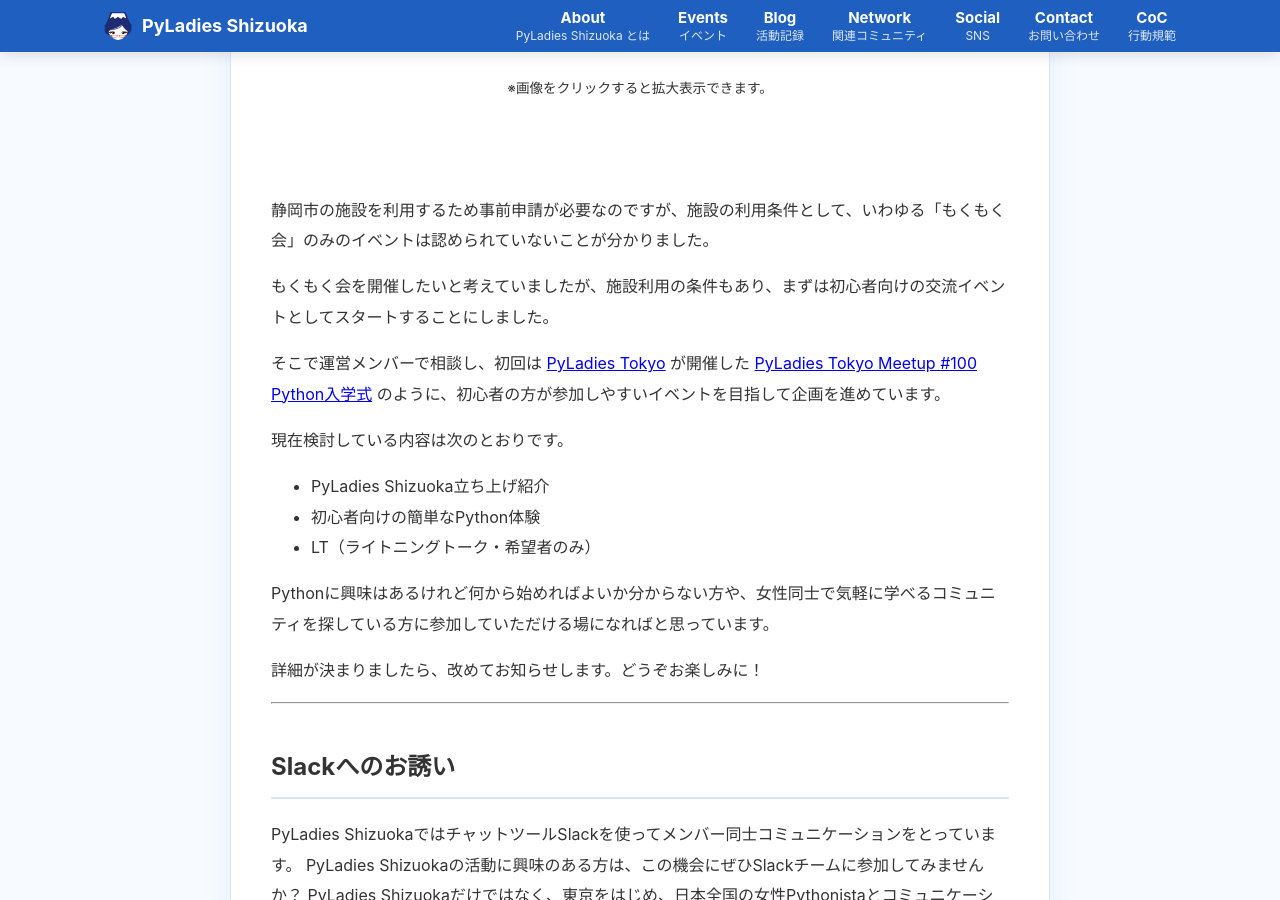
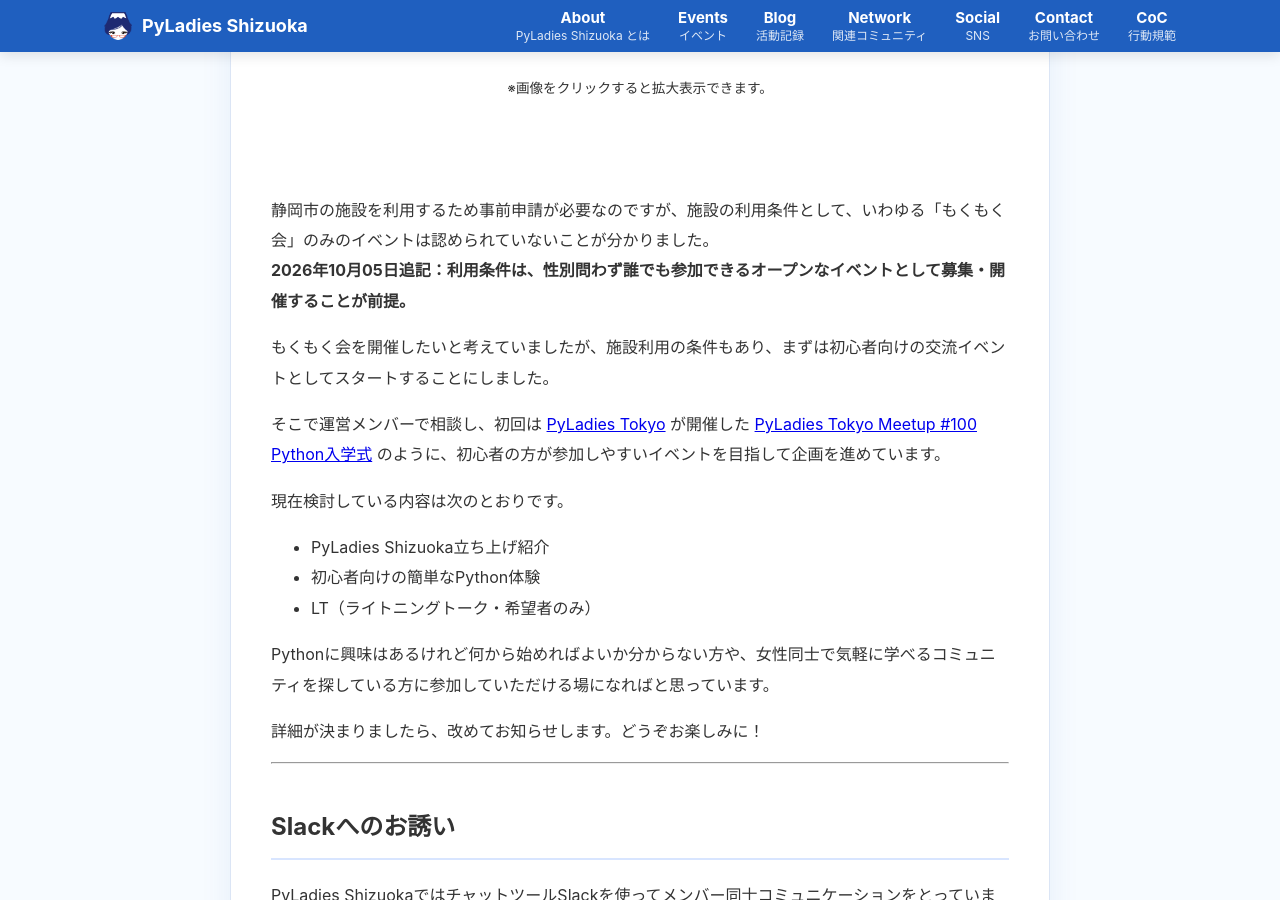
Before and after one commit to PyLadiesShizuoka/pyladiesshizuoka.github.io, a Jekyll site: the page built from _posts/2026-04-09-firstevent-planning.md, in a window 1280 px wide and 900 px high, scrolled down 631 px. Built offline with Jekyll 4.4.1, drawn with Linux system fonts in a browser that asks for light colours.

Commit message:
Update 2026-04-09-firstevent-planning.md

```diff
--- a/_posts/2026-04-09-firstevent-planning.md
+++ b/_posts/2026-04-09-firstevent-planning.md
@@ -13,7 +13,8 @@
 <br><br>
 
 
-静岡市の施設を利用するため事前申請が必要なのですが、施設の利用条件として、いわゆる「もくもく会」のみのイベントは認められていないことが分かりました。
+静岡市の施設を利用するため事前申請が必要なのですが、施設の利用条件として、いわゆる「もくもく会」のみのイベントは認められていないことが分かりました。<br>
+**2026年10月05日追記：利用条件は、性別問わず誰でも参加できるオープンなイベントとして募集・開催することが前提。**
 
 もくもく会を開催したいと考えていましたが、施設利用の条件もあり、まずは初心者向けの交流イベントとしてスタートすることにしました。
 
```
